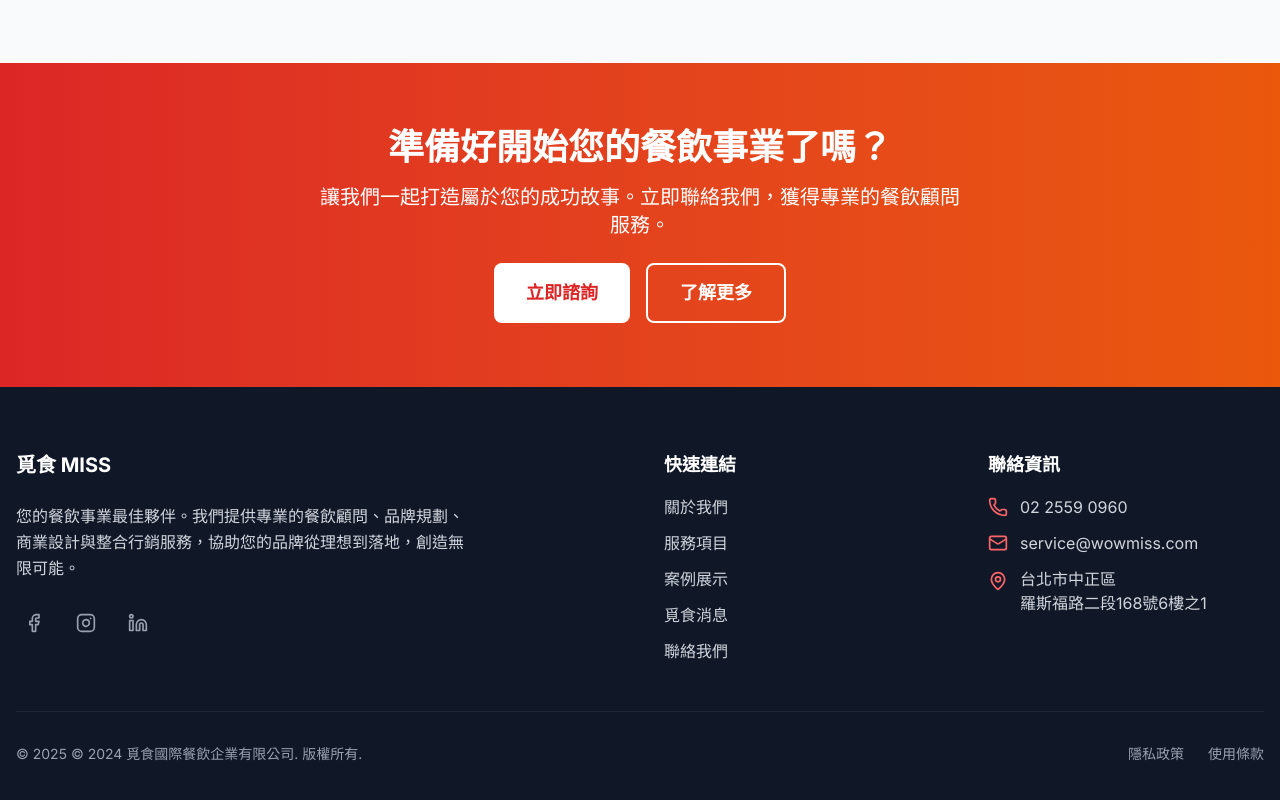
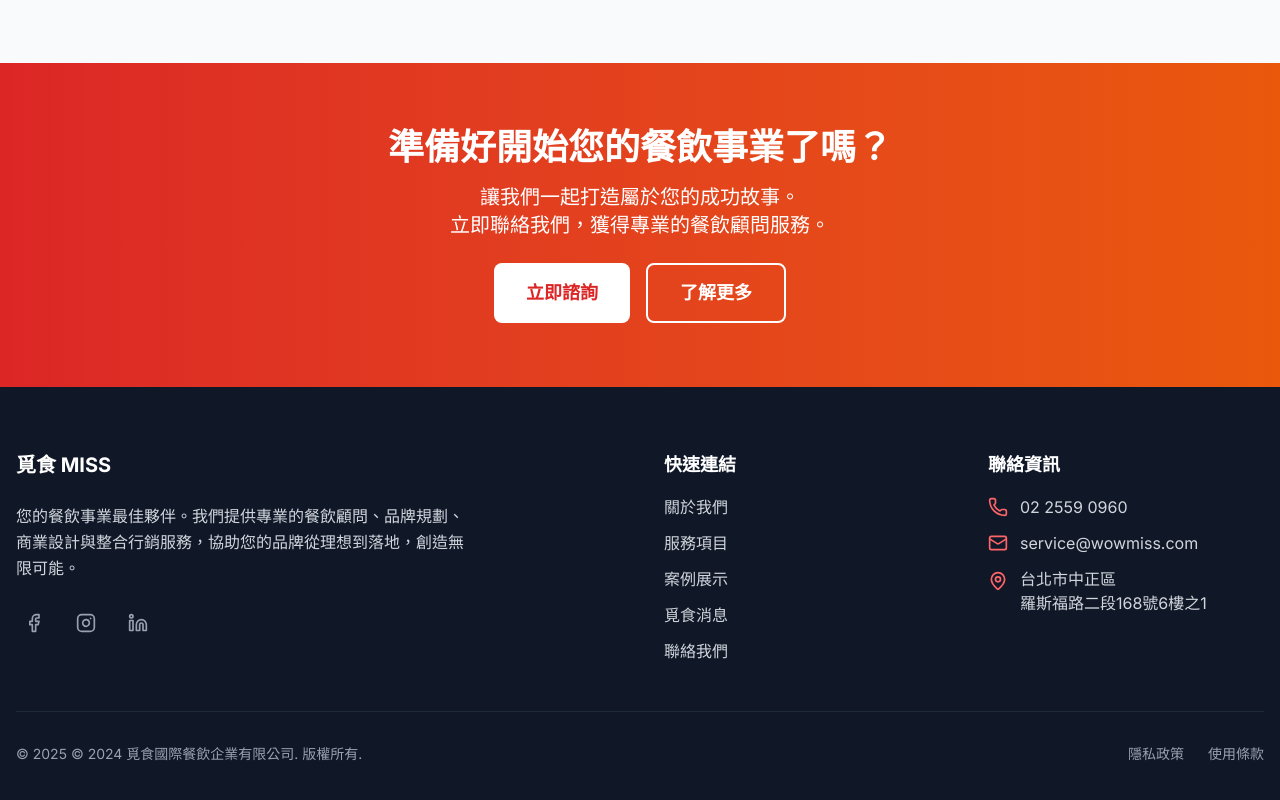
Before and after one commit to felix0746/miss-website, a Next.js app: page /cases in a window 1280 px wide. Shown: the part 2295-3095 px from the top of the page. Built offline with nearby package versions, Linux system fonts and the light colour scheme.

Commit message:
修正首頁和案例展示頁面CTA區塊的文字換行問題

```diff
--- a/src/app/cases/page.tsx
+++ b/src/app/cases/page.tsx
@@ -286,9 +286,10 @@ export default function Cases() {
           <h2 className="text-2xl sm:text-3xl md:text-4xl font-bold text-white mb-3 sm:mb-4">
             {t('home.cta.title')}
           </h2>
-          <p className="text-base sm:text-lg md:text-xl text-white mb-5 sm:mb-6 max-w-2xl mx-auto px-4">
-            {t('home.cta.description')}
-          </p>
+          <p
+            className="text-base sm:text-lg md:text-xl text-white mb-5 sm:mb-6 max-w-2xl mx-auto px-4"
+            dangerouslySetInnerHTML={{ __html: t('home.cta.description') }}
+          />
           <div className="flex flex-col sm:flex-row gap-3 sm:gap-4 justify-center px-4 relative z-10">
             <Link
               href="/contact"
--- a/src/app/page.tsx
+++ b/src/app/page.tsx
@@ -315,9 +315,10 @@ export default function Home() {
           <h2 className="text-2xl sm:text-3xl md:text-4xl font-bold text-white mb-3 sm:mb-4">
             {t('home.cta.title')}
           </h2>
-          <p className="text-base sm:text-lg md:text-xl text-white mb-5 sm:mb-6 max-w-2xl mx-auto px-4">
-            {t('home.cta.description')}
-          </p>
+          <p
+            className="text-base sm:text-lg md:text-xl text-white mb-5 sm:mb-6 max-w-2xl mx-auto px-4"
+            dangerouslySetInnerHTML={{ __html: t('home.cta.description') }}
+          />
           <div className="flex flex-col sm:flex-row gap-3 sm:gap-4 justify-center px-4 relative z-10">
             <Link
               href="/contact"
```
Also changed, not shown: public/languages.json.
